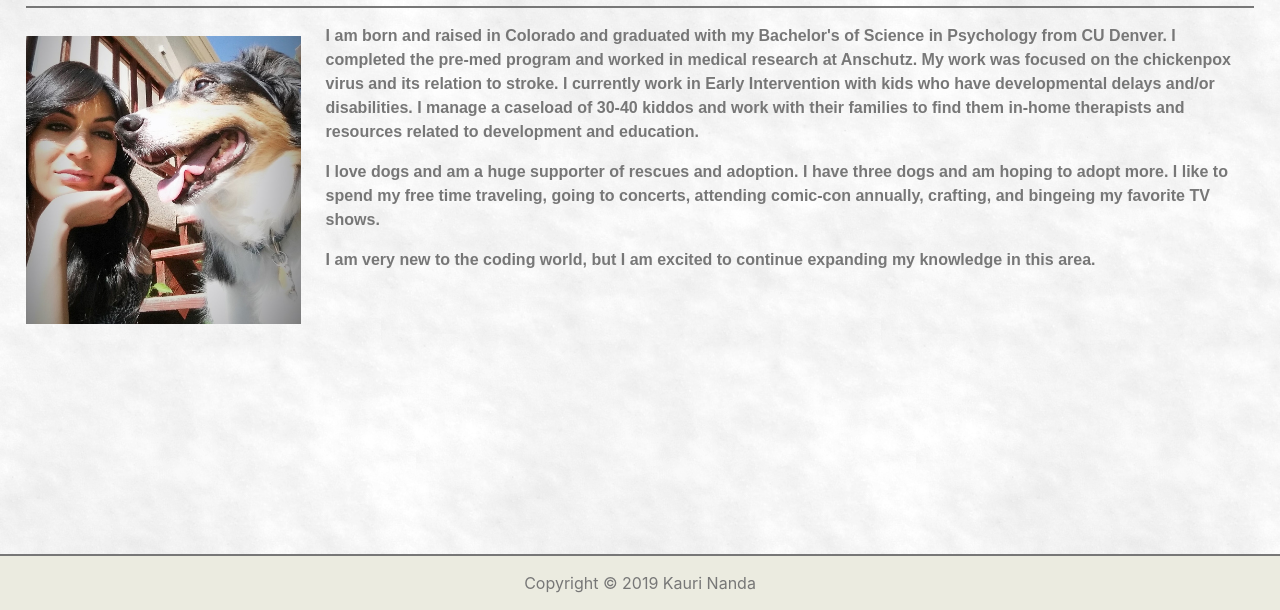
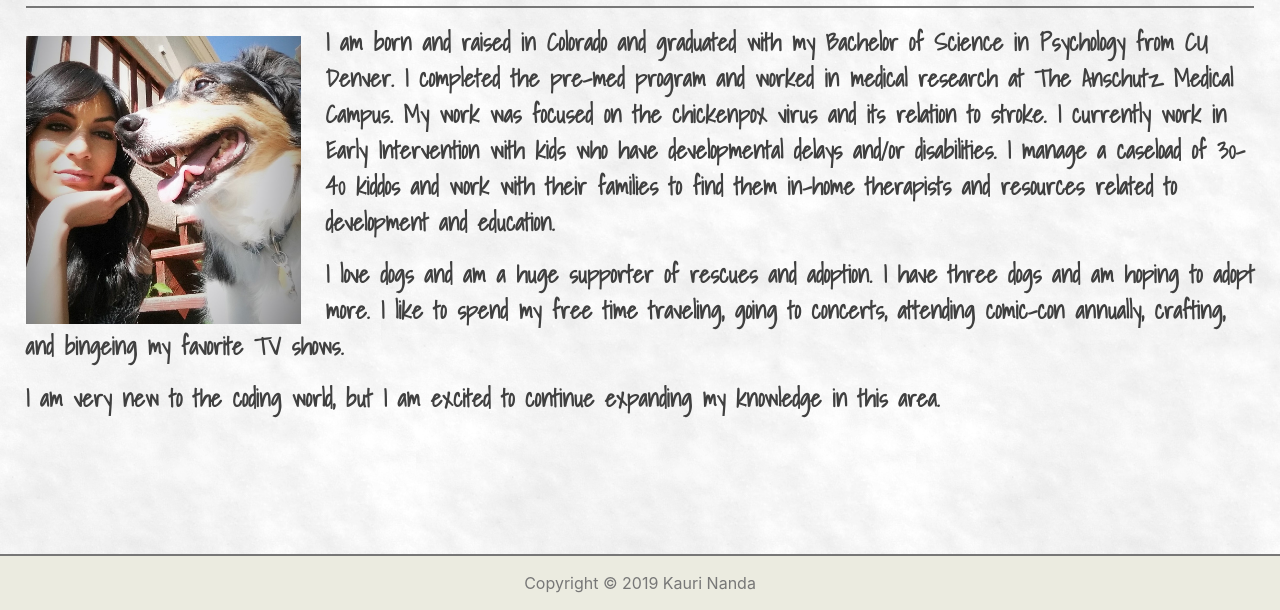
Before and after one commit to KNanda625/Kauri-Portfolio, a plain HTML site: page index.html in a window 1280 px wide. Shown: the part 190-800 px from the top of the page. Drawn offline with nearby package versions, Linux system fonts and the light colour scheme.

Commit message:
updated css

```diff
--- a/assets/css/index-style.css
+++ b/assets/css/index-style.css
@@ -65,11 +65,11 @@ img {
 }
 
 p {
-  color: #777777;
-  font-family: 'Arial', 'Helvetica Neue', Helvetica, sans-serif;
+  color: #404040;
+  font-family: 'Shadows Into Light', cursive;
   font-weight:bold;
+  font-size: x-large;
 }
-
 
 
  #footer {
--- a/index.html
+++ b/index.html
@@ -39,8 +39,8 @@
             height="300" width="300">
 
         <p>
-          I am born and raised in Colorado and graduated with my Bachelor's of Science in Psychology from CU Denver.
-          I completed the pre-med program and worked in medical research at Anschutz.
+          I am born and raised in Colorado and graduated with my Bachelor of Science in Psychology from CU Denver.
+          I completed the pre-med program and worked in medical research at The Anschutz Medical Campus.
           My work was focused on the chickenpox virus and its relation to stroke.
           I currently work in Early Intervention with kids who have developmental delays and/or disabilities.
           I manage a caseload of 30-40 kiddos and work with their families to find them in-home therapists and resources related to development and education.
```
Also changed, not shown: assets/css/contact-style.css (+11 -6 lines), assets/css/portfolio-style.css (+4 -4 lines), contact.html (+5 -5 lines).
